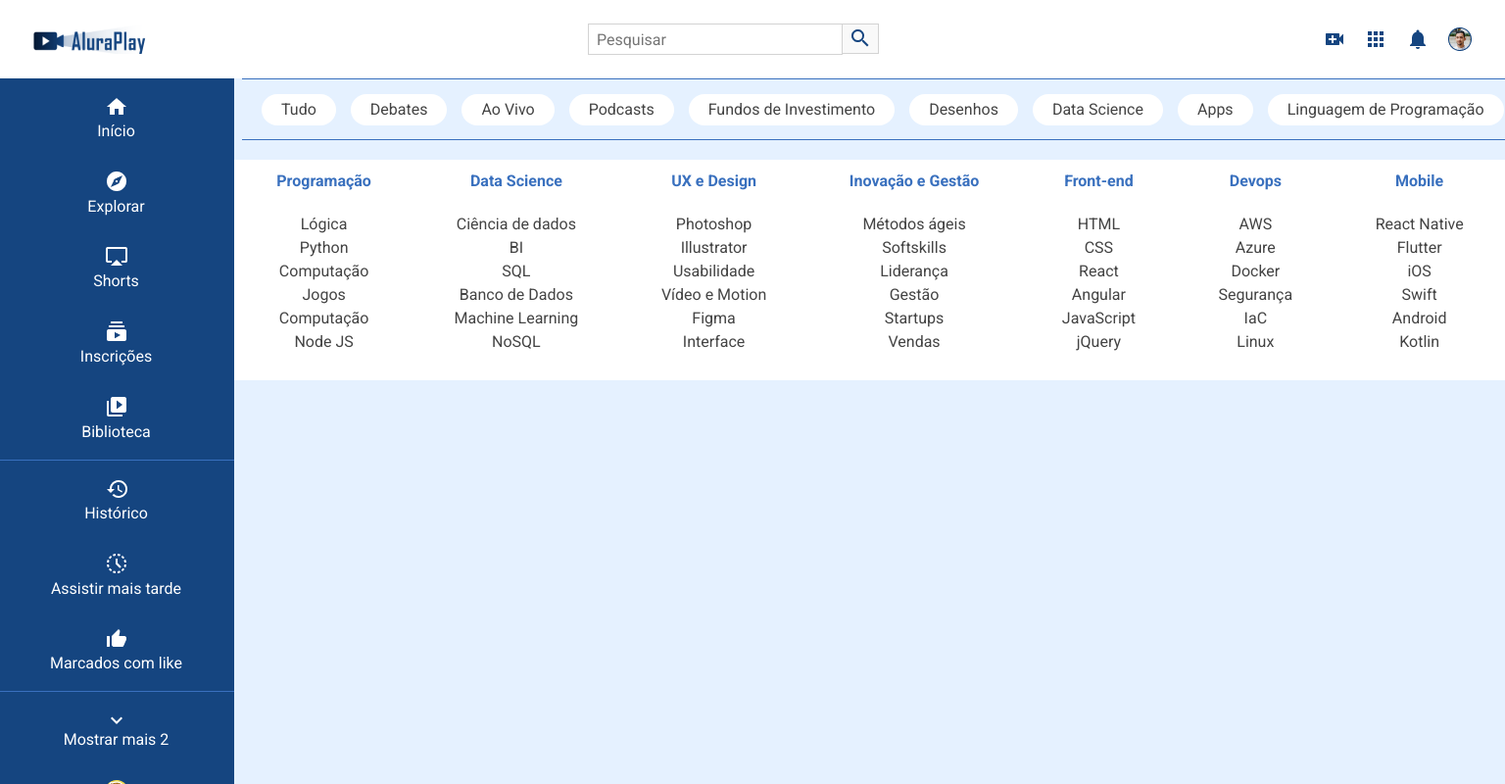
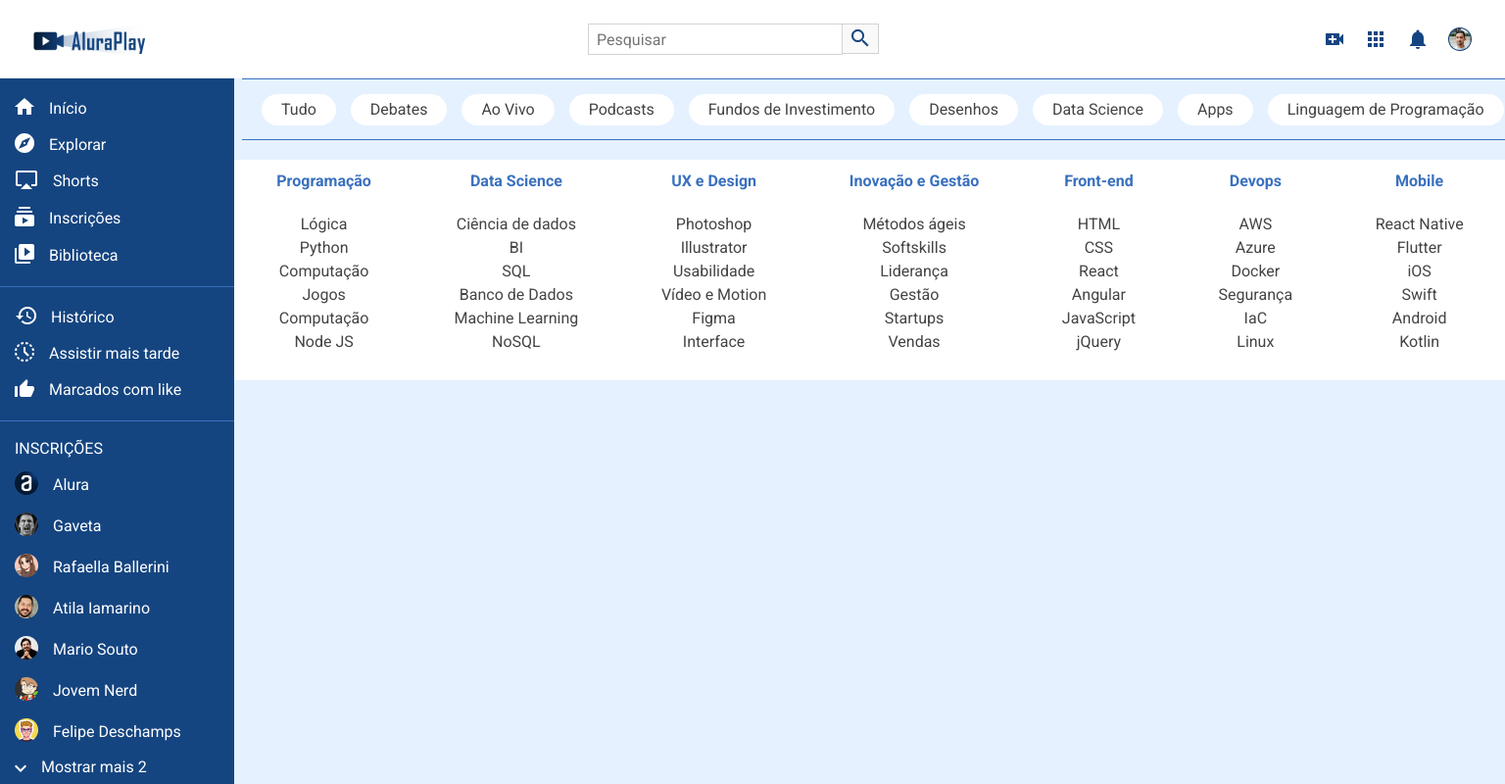
Before and after one commit to wevertonsantos/flexbox-layouts-responsivos, a plain HTML site: page index.html in a window 1536 px wide. Shown: the whole page at 98% size. Drawn offline with Linux system fonts and the light colour scheme.

Commit message:
Finalizando menu lateral

```diff
--- a/css/flexbox.css
+++ b/css/flexbox.css
@@ -103,5 +103,16 @@
     .menu__lista{
         height: auto;
         padding: 20px 17px 20px 15px;
+        gap: 15px;
+    }
+
+    .menu__itens{
+        flex-direction: row;
+        gap: 15px;
+        align-items: center;
+    }
+
+    .menu__lista:nth-child(3){
+        flex-direction: column-reverse;
     }
 }
```
